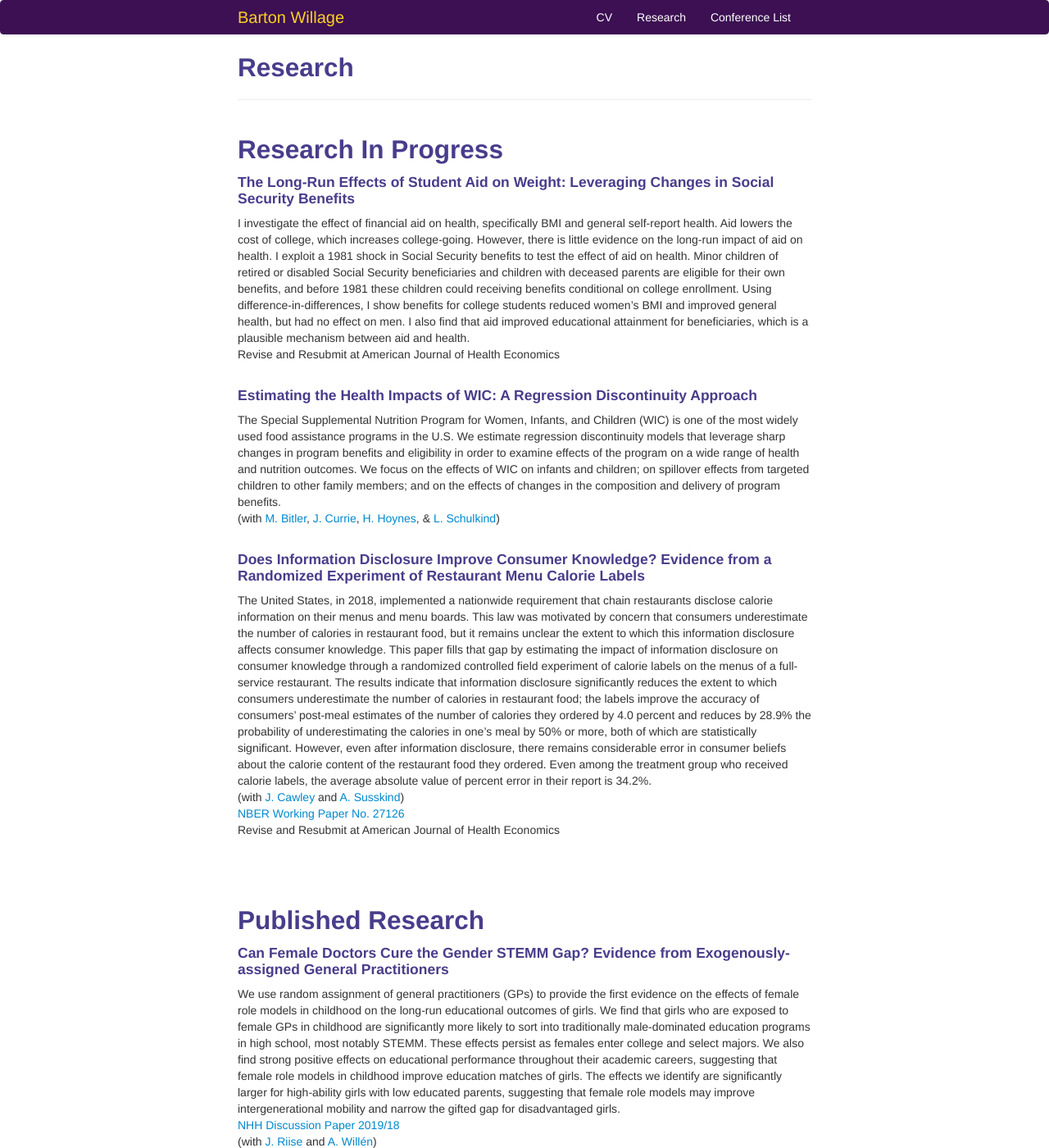
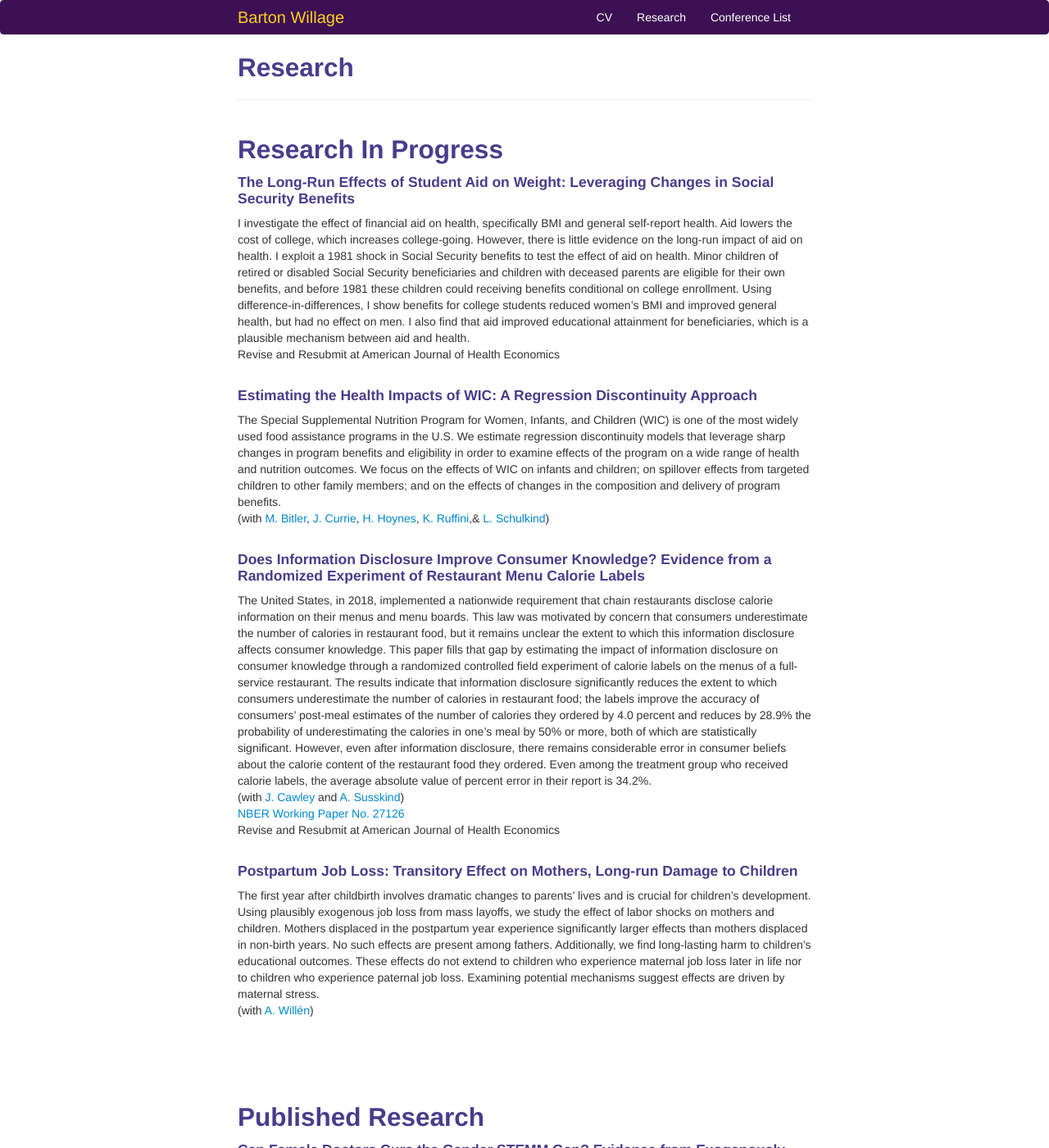
Before and after one commit to bjwillage/bjwillage.github.io, a Jekyll site: the page built from pages/research.md, in a window 1280 px wide and 1400 px high. Shown: the whole window at 82% size. Built offline with Jekyll 4.4.1, drawn with Linux system fonts in a browser that asks for light colours.

Commit message:
Update research.md

```diff
--- a/pages/research.md
+++ b/pages/research.md
@@ -14,7 +14,7 @@ Revise and Resubmit at American Journal of Health Economics
 
 #### Estimating the Health Impacts of WIC: A Regression Discontinuity Approach
 The Special Supplemental Nutrition Program for Women, Infants, and Children (WIC) is one of the most widely used food assistance programs in the U.S. We estimate regression discontinuity models that leverage sharp changes in program benefits and eligibility in order to examine effects of the program on a wide range of health and nutrition outcomes. We focus on the effects of WIC on infants and children; on spillover effects from targeted children to other family members; and on the effects of changes in the composition and delivery of program benefits.<br>
-(with [M. Bitler](https://sites.google.com/site/mbitler), [J. Currie](https://scholar.princeton.edu/jcurrie/home), [H. Hoynes](https://gspp.berkeley.edu/directories/faculty/hilary-hoynes), & [L. Schulkind](http://lisaschulkind.weebly.com/))
+(with [M. Bitler](https://sites.google.com/site/mbitler), [J. Currie](https://scholar.princeton.edu/jcurrie/home), [H. Hoynes](https://gspp.berkeley.edu/directories/faculty/hilary-hoynes), [K. Ruffini](https://sites.google.com/view/kristaruffini/),& [L. Schulkind](http://lisaschulkind.weebly.com/))
 <br><br>
 
 #### Does Information Disclosure Improve Consumer Knowledge? Evidence from a Randomized Experiment of Restaurant Menu Calorie Labels
@@ -24,6 +24,10 @@ The United States, in 2018, implemented a nationwide requirement that chain rest
 Revise and Resubmit at American Journal of Health Economics
 <br><br>
 
+#### Postpartum Job Loss: Transitory Effect on Mothers, Long-run Damage to Children
+The first year after childbirth involves dramatic changes to parents’ lives and is crucial for children’s development. Using plausibly exogenous job loss from mass layoffs, we study the effect of labor shocks on mothers and children. Mothers displaced in the postpartum year experience significantly larger effects than mothers displaced in non-birth years. No such effects are present among fathers. Additionally, we find long-lasting harm to children’s educational outcomes. These effects do not extend to children who experience maternal job loss later in life nor to children who experience paternal job loss. Examining potential mechanisms suggest effects are driven by maternal stress.
+(with [A. Willén](https://www.alexanderwillen.com/))<br>
+<br><br>
 
 
 <br><br>
```
